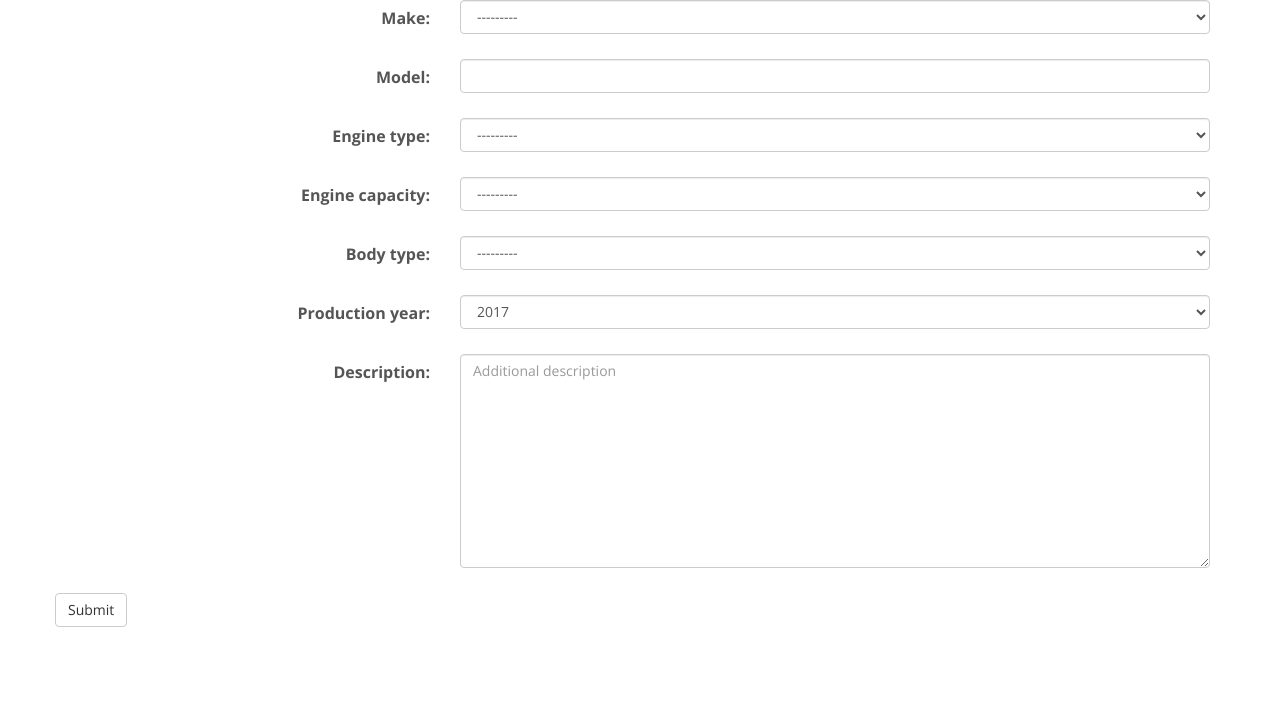
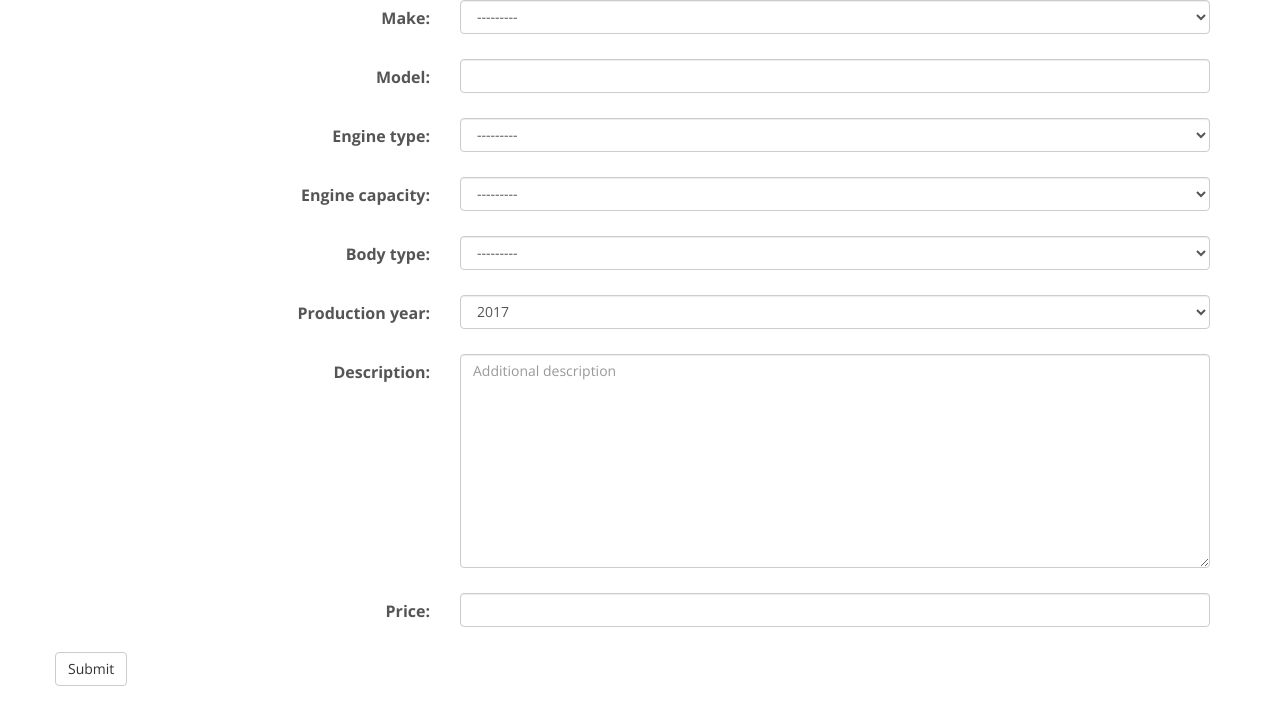
Before and after one commit to bertomartin/automobile_marketplace, a Django app: page /offer/add/ in a window 1280 px wide. Shown: the top 725 px of the page. Run offline with Django 3.2, Linux system fonts and the light colour scheme; data comes from the database, SQL or seed files in the repository; both versions use the stored data as it was after the commit; some libraries are stand-ins or nearby versions.

Commit message:
Adds 'price' and 'owner' fields to Offer model.

```diff
--- a/web_client/forms.py
+++ b/web_client/forms.py
@@ -40,7 +40,8 @@ class OfferForm(forms.ModelForm):
         self.fields['body_type'].widget.attrs.update({'class': 'form-control'})
         self.fields['production_year'].widget.attrs.update({'class': 'form-control'})
         self.fields['description'].widget.attrs.update({'class': 'form-control', 'placeholder': 'Additional description'})
+        self.fields['price'].widget.attrs.update({'class': 'form-control'})
 
     class Meta:
         model = Offer
-        fields = ['make', 'model', 'engine_type', 'engine_capacity', 'body_type', 'production_year', 'description']
+        fields = ['make', 'model', 'engine_type', 'engine_capacity', 'body_type', 'production_year', 'description', 'price']
--- a/web_client/models.py
+++ b/web_client/models.py
@@ -1,4 +1,5 @@
 from django.db import models
+from django.contrib.auth.models import User
 import datetime
 
 
@@ -8,6 +9,7 @@ class Offer(models.Model):
     for r in range(1901, (datetime.datetime.now().year + 1)):
         YEAR_CHOICES.append((r, r))
 
+    owner = models.ForeignKey(User, on_delete=models.CASCADE)
     make = models.CharField(max_length=20)
     model = models.CharField(max_length=20)
     engine_type = models.CharField(max_length=20)
@@ -15,7 +17,7 @@ class Offer(models.Model):
     body_type = models.CharField(max_length=20)
     production_year = models.IntegerField(choices=YEAR_CHOICES, default=datetime.datetime.now().year)
     description = models.TextField(default=None, blank=True)
-    # price = models.DecimalField(max_digits=6, decimal_places=2)
+    price = models.DecimalField(max_digits=6, decimal_places=2)
     # image = models.FilePathField
 
 
--- a/web_client/templates/homepage/index.html
+++ b/web_client/templates/homepage/index.html
@@ -106,7 +106,10 @@
                                 <span class="badge">Body type</span>
                                 {{ offer.body_type }}
                             </li>
-                            <li class="list-group-item list-group-item-info">Price: 100000 GBP</li>
+                            <li class="list-group-item list-group-item-info">
+                                <span class="badge">Price</span>
+                                {{ offer.price }}
+                            </li>
                         </ul>
                         {% if offer.description %}
                             <h5>Description</h5>
--- a/web_client/views.py
+++ b/web_client/views.py
@@ -78,6 +78,7 @@ class CreateOffer(View):
         form = OfferForm(request.POST)
         if form.is_valid():
             offer = form.save(commit=False)
+            offer.owner = request.user
             offer.save()
             return redirect('homepage')
 
```
Also changed, not shown: db.sqlite3, web_client/migrations/0001_initial.py, web_client/migrations/0002_auto_20171226_1521.py (deleted), web_client/migrations/0003_offer_production_year.py (deleted), web_client/migrations/0004_auto_20171226_1528.py (deleted), web_client/migrations/0005_auto_20171226_1540.py (deleted), web_client/migrations/0006_auto_20171226_2222.py (deleted).
